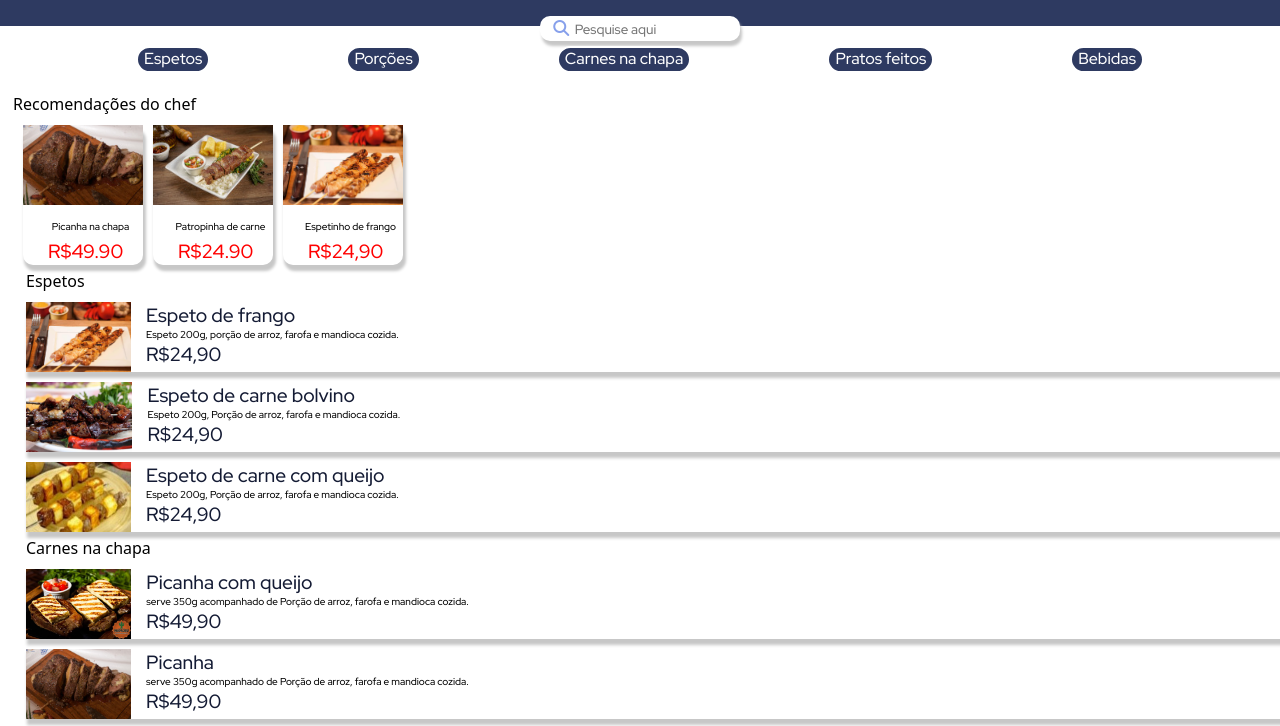
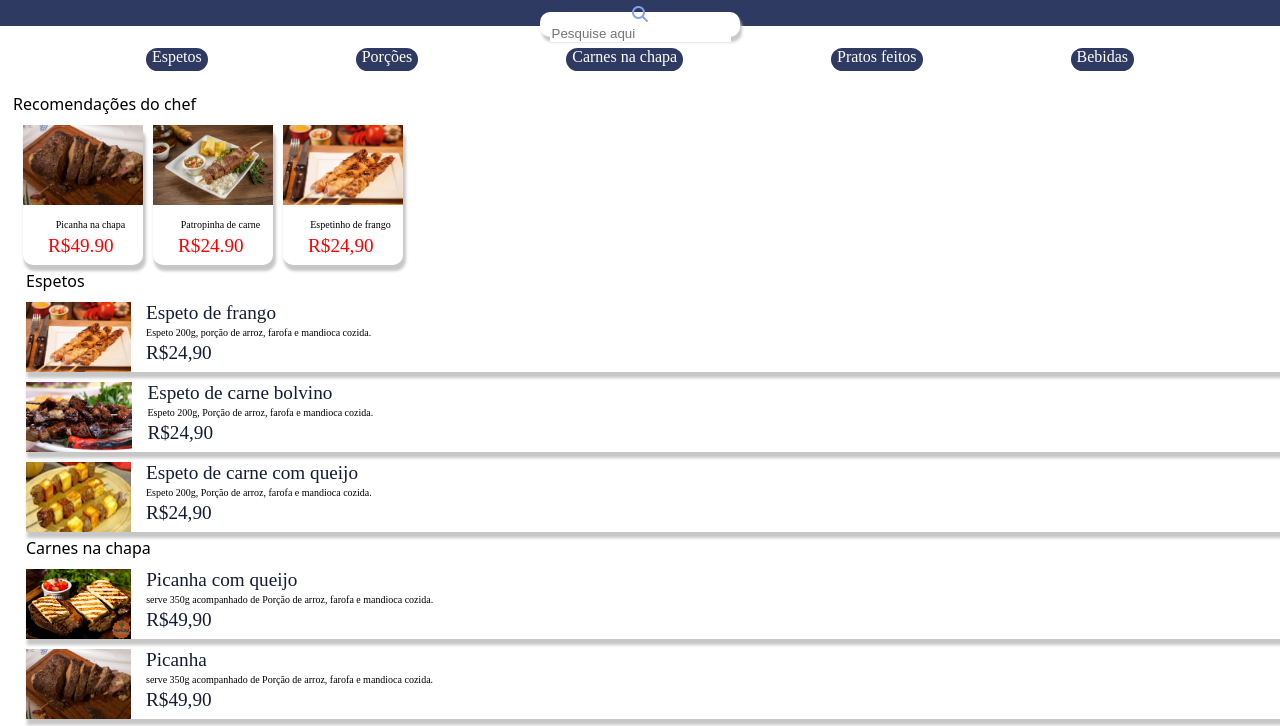
Before and after one commit to nilton99/menu-churrascaria, a plain HTML site: page index.html in a window 1280 px wide. Shown: the part 84-810 px from the top of the page. Drawn offline with Linux system fonts and the light colour scheme.

Commit message:
progeto finalizado

```diff
--- a/style.css
+++ b/style.css
@@ -1,6 +1,4 @@
-*{
-    font-family: 'Red Hat Display', sans-serif;
-}
+
 body {
     display: inline-flexbox;
     margin-top: 0px;
```
